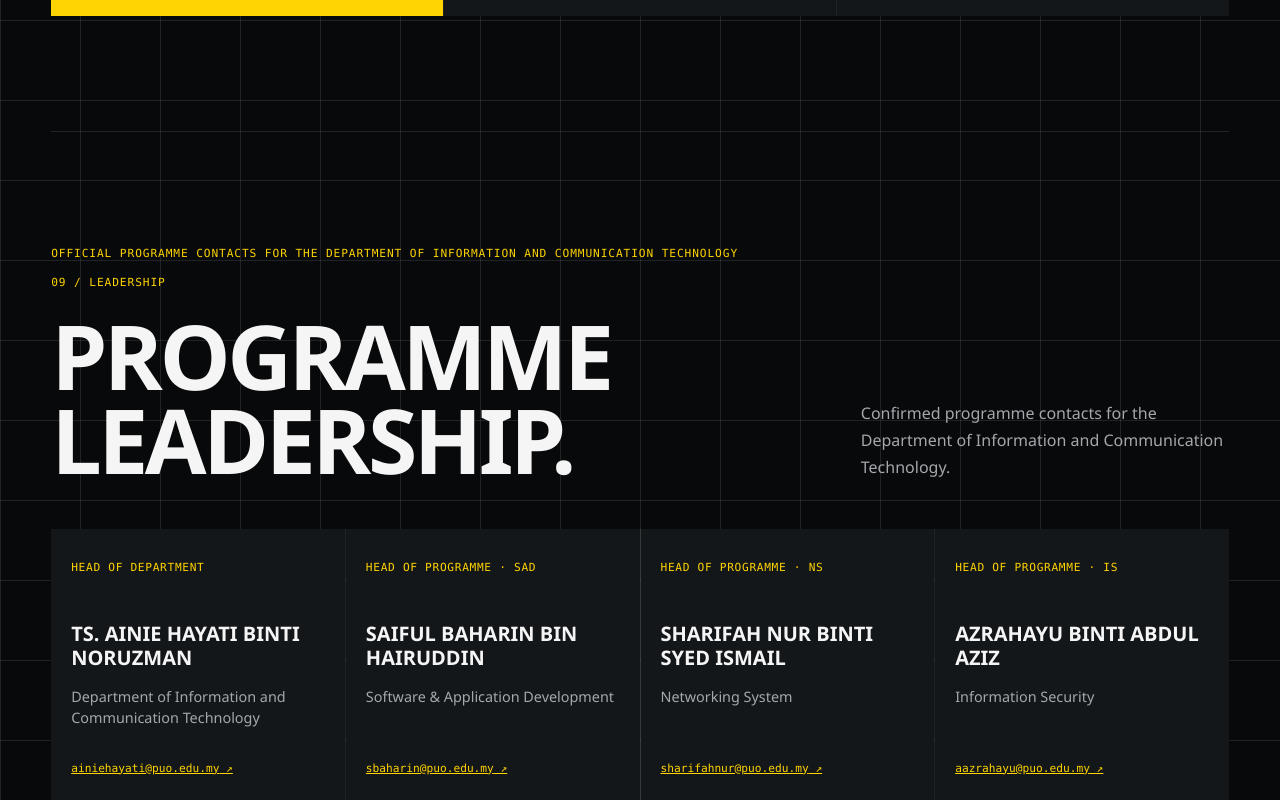
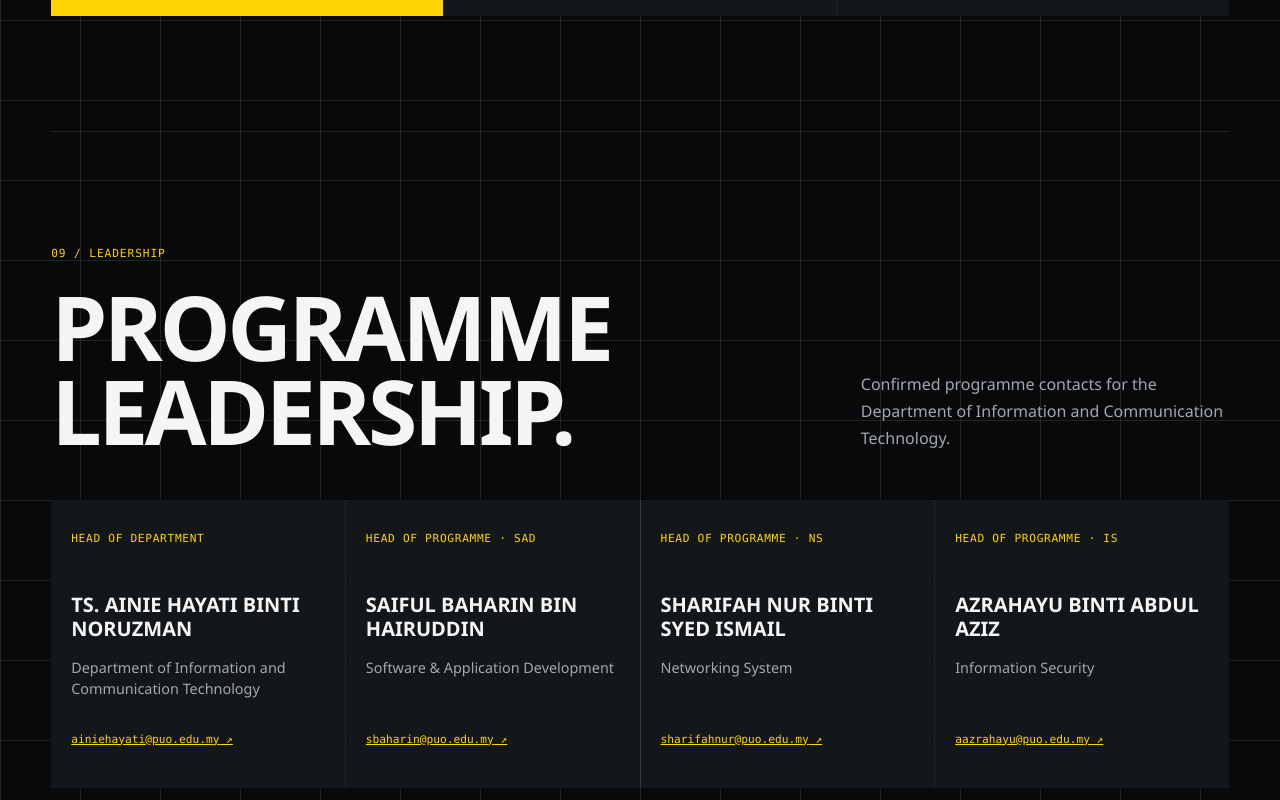
Before and after one commit to saifulhairuddin/dit-jtmk-puo, a React (Vite) app: page / in a window 1280 px wide. Shown: the part 10060-10860 px from the top of the page. Built offline with nearby package versions, Linux system fonts and the light colour scheme.

Commit message:
Remove redundant leadership label

```diff
--- a/src/styles/global.css
+++ b/src/styles/global.css
@@ -832,17 +832,6 @@ h1 {
   background: var(--color-border);
 }
 
-.leadership-section::before {
-  display: block;
-  margin-bottom: 1rem;
-  color: var(--color-accent);
-  content: "Official Programme Contacts for the Department of Information and Communication Technology";
-  font-family: var(--font-mono);
-  font-size: 0.7rem;
-  letter-spacing: 0.08em;
-  text-transform: uppercase;
-}
-
 .leader-card {
   min-height: 18rem;
   padding: 1.25rem;
```
